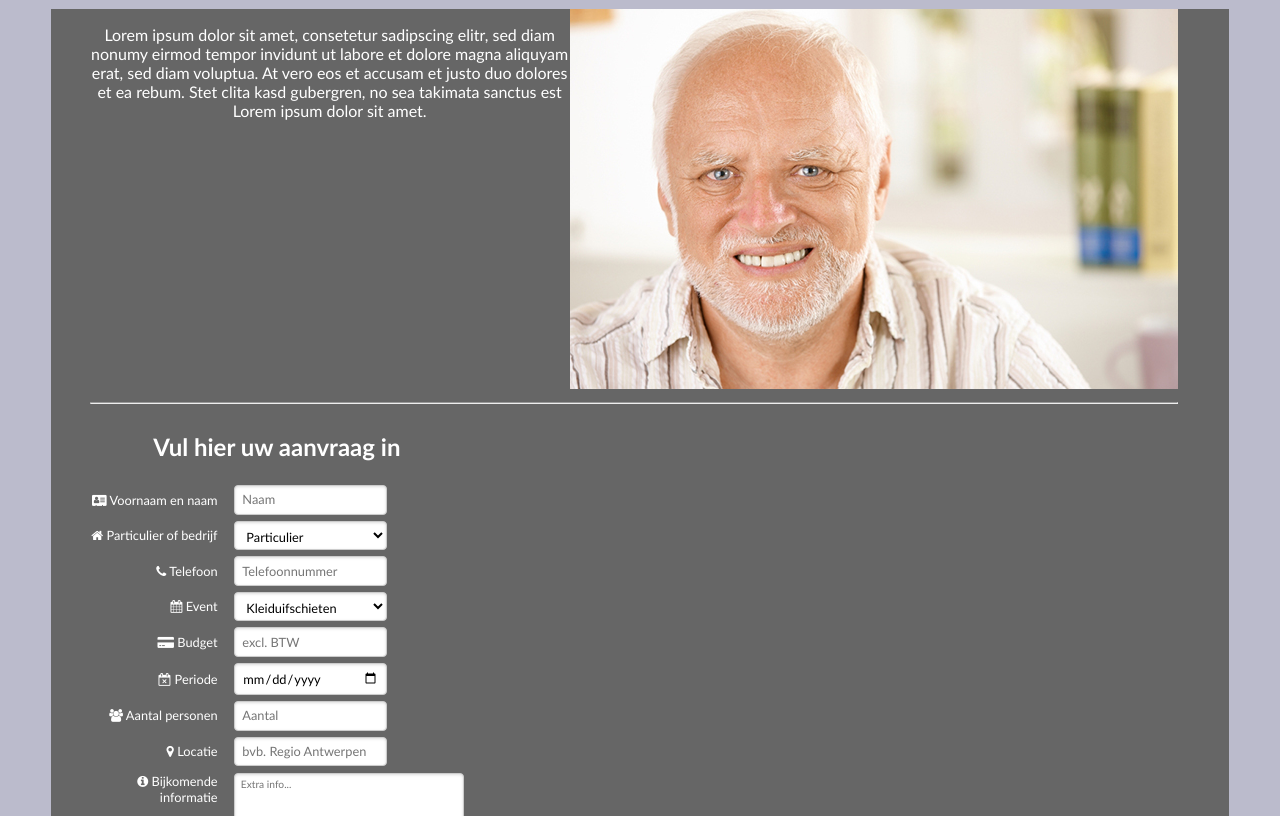
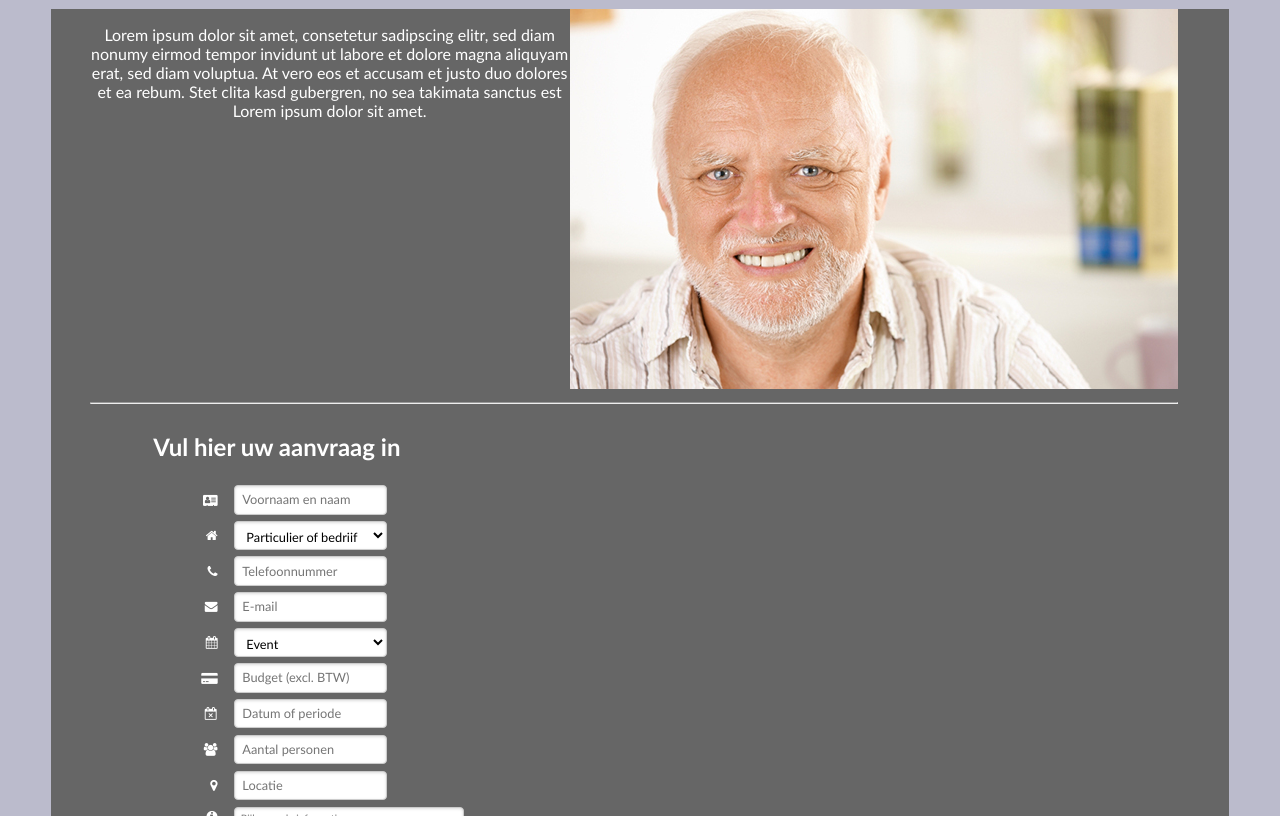
Before and after one commit to Gecko-Events/Website, a plain HTML site: page contact.html in a window 1280 px wide. Shown: the part 136-952 px from the top of the page. Drawn offline with nearby package versions, Linux system fonts and the light colour scheme.

Commit message:
small edits

```diff
--- a/contact.html
+++ b/contact.html
@@ -37,49 +37,55 @@
                     <form id="contactform" class="pure-form pure-form-aligned">
                         <fieldset>
                             <div class="pure-control-group">
-                                <label for="name"><i class="fa fa-address-card"></i> Voornaam en naam</label>
-                                <input id="name" type="text" name="name" placeholder="Naam">
+                                <label for="name"><i class="fa fa-address-card"></i></label>
+                                <input id="name" type="text" name="name" placeholder="Voornaam en naam">
                             </div>
                             <div class="pure-control-group">
-                                <label for="patrbedr"><i class="fa fa-home"></i> Particulier of bedrijf</label>
+                                <label for="patrbedr"><i class="fa fa-home"></i></label>
                                 <select name="partbedr" onchange="ToggleDiv(this.value)">
+                                    <option value="none">Particulier of bedrijf</option>
                                     <option value="none">Particulier</option>
                                     <option value="block">Bedrijf</option>
                                 </select>
                             </div>
                             <div id="bedrijf" class="pure-control-group">
-                                <label for="businame"><i class="fa fa-briefcase"></i> Naam van bedrijf</label>                     <input type="text" name="businame" placeholder="Bedrijfsnaam"/>
+                                <label for="businame"><i class="fa fa-briefcase"></i></label>     <input type="text" name="businame" placeholder="Bedrijfsnaam"/>
                             </div>
                             <div class="pure-control-group">
-                                <label for="tel"><i class="fa fa-phone"></i> Telefoon</label>
+                                <label for="tel"><i class="fa fa-phone"></i></label>
                                 <input type="number" name="tel" placeholder="Telefoonnummer"/>
                             </div>
                             <div class="pure-control-group">
-                                <label for="event"><i class="fa fa-calendar"></i> Event</label>
+                                <label for="mail"><i class="fa fa-envelope"></i></label>
+                                <input type="email" name="mail" placeholder="E-mail"/>
+                            </div>
+                            <div class="pure-control-group">
+                                <label for="event"><i class="fa fa-calendar"></i></label>
                                 <select name="event">
+                                    <option value=false>Event</option>
                                     <option value="kleiduifschieten">Kleiduifschieten</option>
                                     <option value="highlandgames">Highland Games</option>
                                 </select>
                             </div>
                             <div class="pure-control-group">
-                                <label for="budget"><i class="fa fa-credit-card-alt"></i> Budget</label>
-                                <input type="number" name="budget" placeholder="excl. BTW"/>
+                                <label for="budget"><i class="fa fa-credit-card-alt"></i></label>
+                                <input type="number" name="budget" placeholder="Budget (excl. BTW)"/>
                             </div>
                             <div class="pure-control-group">
-                                <label for="period"><i class="fa fa-calendar-times-o"></i> Periode</label>
-                                <input type="date" name="period"/>
+                                <label for="period"><i class="fa fa-calendar-times-o"></i></label>
+                                <input type="text" name="period" placeholder="Datum of periode"/>
                             </div>
                             <div class="pure-control-group">
-                                <label for="people"><i class="fa fa-users"></i> Aantal personen</label>
-                                <input type="text" name="people" placeholder="Aantal"/>
+                                <label for="people"><i class="fa fa-users"></i></label>
+                                <input type="text" name="people" placeholder="Aantal personen"/>
                             </div>
                             <div class="pure-control-group">
-                                <label for="location"><i class="fa fa-map-marker"></i> Locatie</label>
-                                <input type="text" name="location" placeholder="bvb. Regio Antwerpen"/>
+                                <label for="location"><i class="fa fa-map-marker"></i></label>
+                                <input type="text" name="location" placeholder="Locatie"/>
                             </div>
                             <div class="pure-control-group">
-                                <label for="information"><i class="fa fa-info-circle"></i> Bijkomende informatie</label>
-                                <textarea name="information" placeholder="Extra info..."></textarea>
+                                <label for="information"><i class="fa fa-info-circle"></i></label>
+                                <textarea name="information" placeholder="Bijkomende informatie..."></textarea>
                             </div>
                             <button type="submit" id="send" class="pure-button pure-button-primary button-green">Verstuur <i class="fa fa-send"></i></button>
                         </fieldset>
@@ -94,9 +100,6 @@
             <p> Thom Ernst</p>
             <p> Gecko BVBA</p>
         </details>
-        <div>
-            <a href="mailto:thom@ernst.work"><i class="fa fa-envelope fa-2x"></i></a>
-        </div>
     </footer>
     </body>
 </html>
```
Also changed, not shown: index.html (+0 -3 lines).
